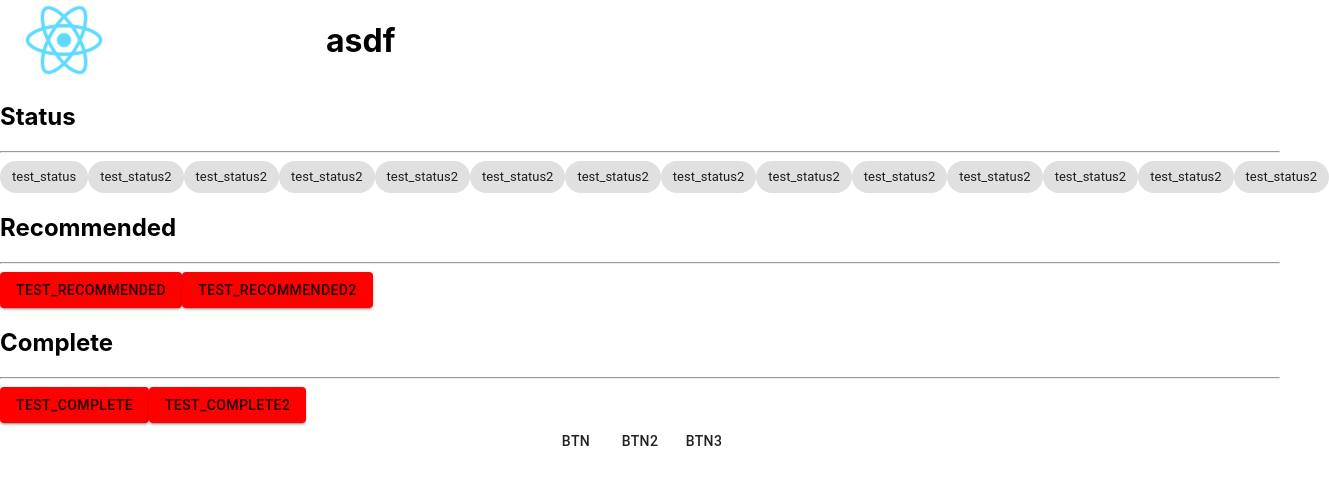
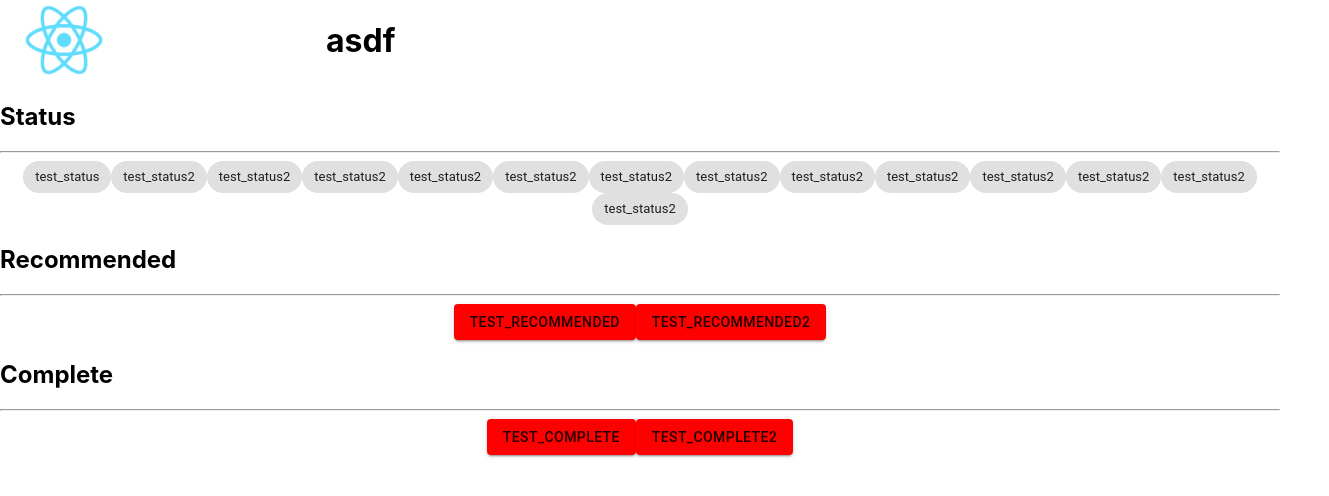
Before and after one commit to punipuni21/HackU_team1, a React (Create React App) app in the folder hacku-team1/: page / in a window 1280 px wide. Shown: the top 496 px of the page, 1329 px wide, since content can reach past the window. Built offline with nearby package versions, Linux system fonts and the light colour scheme.

Commit message:
atomsにあるコンポーネントをdivで囲っていたのを修正した

```diff
--- a/hacku-team1/src/components/atoms/RecommendButton.tsx
+++ b/hacku-team1/src/components/atoms/RecommendButton.tsx
@@ -15,11 +15,9 @@ const useStyles = makeStyles((theme) => ({
 const RecommendButton = (props: Props) => {
     const classes = useStyles();
     return (
-        <div>
-            <Button variant="contained" className={classes.button}>
-                {props.text}
-            </Button>
-        </div>
+        <Button variant="contained" className={classes.button}>
+            {props.text}
+        </Button>
     );
 }
 
--- a/hacku-team1/src/components/atoms/StatusItem.tsx
+++ b/hacku-team1/src/components/atoms/StatusItem.tsx
@@ -1,27 +1,13 @@
 import React from 'react';
-import { makeStyles } from '@material-ui/core/styles';
 import Chip from '@material-ui/core/Chip';
 
 interface Props {
     text: string;
 }
 
-const useStyles = makeStyles((theme) => ({
-    root: {
-        display: 'flex',
-        justifyContent: 'center',
-        flexWrap: 'wrap',
-    },
-}));
-
 const StatusItem = (props: Props) => {
-    const classes = useStyles();
     return (
-        <div className={classes.root}>
-            <Chip
-                label={props.text}
-            />
-        </div>
+        <Chip label={props.text} />
     );
 }
 
--- a/hacku-team1/src/components/molecules/Complete.tsx
+++ b/hacku-team1/src/components/molecules/Complete.tsx
@@ -10,9 +10,6 @@ const useStyles = makeStyles((theme) => ({
     title: {
         textAlign: 'left',
     },
-    parentItem: {
-        display: 'flex',
-    }
 }));
 
 const Complete = (props: Props) => {
@@ -21,7 +18,7 @@ const Complete = (props: Props) => {
         <div>
             <h2 className={classes.title}>Complete</h2>
             <hr></hr>
-            <div className={classes.parentItem}>
+            <div>
                 <RecommendButton text={props.text} />
                 <RecommendButton text={props.text + "2"} />
             </div>
--- a/hacku-team1/src/components/molecules/Recommended.tsx
+++ b/hacku-team1/src/components/molecules/Recommended.tsx
@@ -10,9 +10,6 @@ const useStyles = makeStyles((theme) => ({
     title: {
         textAlign: 'left',
     },
-    parentItem: {
-        display: 'flex',
-    }
 }));
 
 const Recommended = (props: Props) => {
@@ -21,7 +18,7 @@ const Recommended = (props: Props) => {
         <div>
             <h2 className={classes.title}>Recommended</h2>
             <hr></hr>
-            <div className={classes.parentItem}>
+            <div>
                 <RecommendButton text={props.text} />
                 <RecommendButton text={props.text + "2"} />
             </div>
--- a/hacku-team1/src/components/molecules/Status.tsx
+++ b/hacku-team1/src/components/molecules/Status.tsx
@@ -10,9 +10,6 @@ const useStyles = makeStyles((theme) => ({
     title: {
         textAlign: 'left',
     },
-    parentItem: {
-        display: 'flex',
-    }
 }));
 
 const Status = (props: Props) => {
@@ -21,7 +18,7 @@ const Status = (props: Props) => {
         <div>
             <h2 className={classes.title}>Status</h2>
             <hr></hr>
-            <div className={classes.parentItem}>
+            <div>
                 <StatusItem text={props.text} />
                 <StatusItem text={props.text + "2"} />
                 <StatusItem text={props.text + "2"} />
--- a/hacku-team1/src/components/pages/UserPage.tsx
+++ b/hacku-team1/src/components/pages/UserPage.tsx
@@ -4,9 +4,6 @@ import Status from '../molecules/Status';
 import Recommended from '../molecules/Recommended';
 import Complete from '../molecules/Complete';
 // import Button from '../atoms/Button'
-
-import Box from '@material-ui/core/Box';
-import Button from '@material-ui/core/Button';
 
 const UserPage = () => {
     return (
@@ -16,14 +13,6 @@ const UserPage = () => {
             <Recommended text="test_recommended" />
             <Complete text="test_complete" />
             {/* <Button text="qwer" onClick={() => ("asd")} /> */}
-
-            {/* <Box component="span"> */}
-            <Box component="div">
-                <Button>btn</Button>
-                <Button>btn2</Button>
-                <Button>btn3</Button>
-            </Box>
-
         </div>
     );
 }
```
